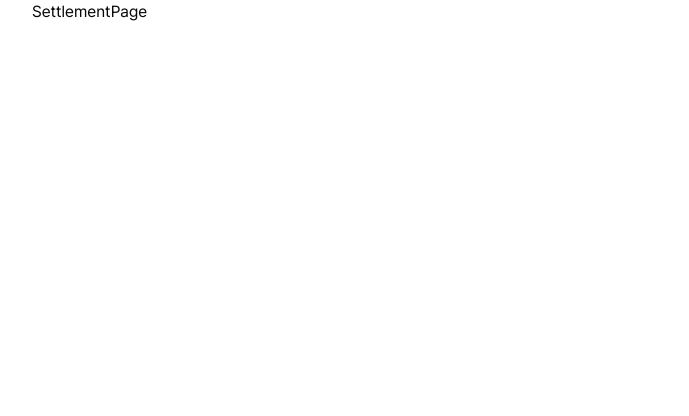
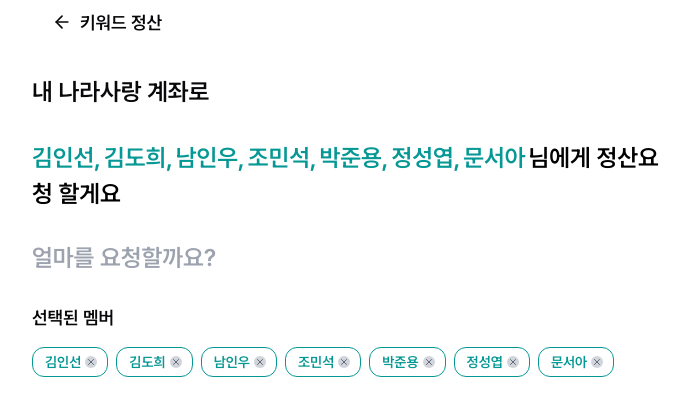
Before and after one commit to KeywordHanaro/KeywordHanaro_FE, a Next.js app: page /settlement in a window 1280 px wide. Shown: the top 416 px of the page, without its empty margins (288-977 px from the left). Built offline with nearby package versions, Linux system fonts and the light colour scheme.

Commit message:
[feat] settlement 홈 페이지 일부 구현 & 번호표 생성 마이크 추가

```diff
--- a/app/(routes)/keyword/create/ticket/page.tsx
+++ b/app/(routes)/keyword/create/ticket/page.tsx
@@ -2,6 +2,7 @@
 
 import { Button } from '@/components/atoms/Button';
 import Header from '@/components/atoms/Header';
+import { MicRef } from '@/components/atoms/Mic';
 import KeywordCompletion from '@/components/templates/KeywordCompletion';
 import KeywordInputButton from '@/components/templates/KeywordInputButton';
 import LocationAgreement from '@/components/templates/createKeyword/ticket/LocationAgreement';
@@ -127,6 +128,8 @@ export default function KeywordCreateTicketPage() {
             {isTerms ? <>동의</> : <>다음</>}
           </Button>
         )}
+
+        {step === 3 && <MicRef />}
       </div>
     </div>
   );
--- a/app/(routes)/settlement/page.tsx
+++ b/app/(routes)/settlement/page.tsx
@@ -1,3 +1,11 @@
+import Header from '@/components/atoms/Header';
+import SettlementRequest from '@/components/templates/settlement/SettlementRequest';
+
 export default function SettlementPage() {
-  return <div>SettlementPage</div>;
+  return (
+    <div>
+      <Header text='키워드 정산' showActionButton={false} />
+      <SettlementRequest />
+    </div>
+  );
 }
--- /dev/null
+++ b/components/templates/settlement/SettlementRequest.tsx
@@ -0,0 +1,65 @@
+'use client';
+
+import { MoneyInputRef } from '@/components/atoms/Inputs';
+import { ChipsList } from '@/components/molecules/ChipList';
+import { Member } from '@/data/member';
+import { settlementData } from '@/data/settlement';
+import { useState } from 'react';
+
+export default function SettlementRequest() {
+  const [members, setMembers] = useState<Member[]>(settlementData.Members);
+  const [deleteMember, setDeleteMember] = useState<Member[]>([]);
+
+  const handleDeleteMember = (id: number) => {
+    setMembers(members.filter((member) => id !== member.id));
+    setDeleteMember((prev) => [
+      ...prev,
+      ...members.filter((member) => id === member.id),
+    ]);
+  };
+
+  return (
+    <div className='flex flex-col gap-[30px] pt-[30px]'>
+      <p className='text-[24px] font-semibold'>
+        {settlementData.myAccunt.accountName}로
+      </p>
+      <div className='text-[#069894] text-[24px] font-semibold'>
+        {members.map((member, idx) =>
+          idx !== members.length - 1 ? (
+            <span key={member.id} className='mr-[3px]'>
+              {member.name},
+            </span>
+          ) : (
+            <span key={member.id}>{member.name}</span>
+          )
+        )}
+        <span className='text-black ml-[3px]'>님에게 정산요청 할게요</span>
+      </div>
+      <MoneyInputRef placeHolder='얼마를 요청할까요?' />
+
+      {/* 선택된 멤버 */}
+      {members.length !== 0 && (
+        <div className='flex flex-col gap-[16px]'>
+          <h3 className='font-semibold text-[18px]'>선택된 멤버</h3>
+          <div className='flex gap-[8px]'>
+            <ChipsList
+              items={members}
+              canDelete={true}
+              onRemove={handleDeleteMember}
+            />
+          </div>
+        </div>
+      )}
+
+      {/* 제외된 멤버 */}
+      {deleteMember.length !== 0 && (
+        <div className='flex flex-col gap-[16px]'>
+          <h3 className='font-semibold text-[18px]'>제외된 멤버</h3>
+          <div className='flex gap-[8px]'>
+            <ChipsList items={deleteMember} />
+          </div>
+        </div>
+      )}
+    </div>
+  );
+}
--- a/data/settlement.ts
+++ b/data/settlement.ts
@@ -8,6 +8,8 @@ import { Member } from '@/data/member';
 export type settlement = {
   MyAccount: MyAccount;
   Members: Member[];
+  // 정산이냐 회비냐 이거 판단하는 플래그 추가해야할듯
+  isAdjustment: boolean;
 };
 
 export const settlementData = {
@@ -25,4 +27,5 @@ export const settlementData = {
     { id: 6, name: '정성엽', phoneNumber: '010-4046-7672' },
     { id: 7, name: '문서아', phoneNumber: '010-4046-7672' },
   ],
+  isAdjustment: true,
 };
```
